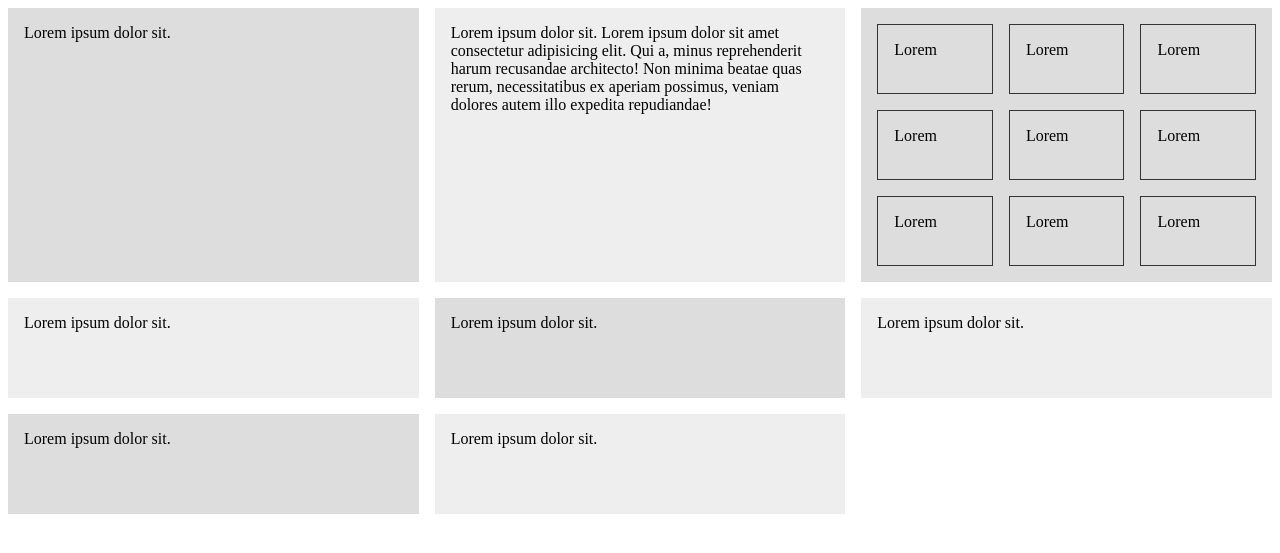
After one commit to stradivarus/project1, a Flask app: template templates/cssgrid.html in a window 1280 px wide. The commit adds this page. Shown: the top 553 px of the page. Run offline with Flask 2, Linux system fonts and the light colour scheme; the template is opened without the code that fills it, so the values that code supplies are empty.

```diff
--- a/application.py
+++ b/application.py
@@ -212,3 +212,8 @@ def api(isbn):
             "review_count": res["books"][0]["work_ratings_count"],
             "average_score": float(res["books"][0]["average_rating"])
     })
+
+
+@app.errorhandler(404)
+def handle_error(e):
+    return render_template("error.html"), 404
--- a/static/styles.css
+++ b/static/styles.css
@@ -65,3 +65,8 @@ main .form-control
 {
     cursor: pointer
 }
+
+.error {
+    margin: -4em auto 0;
+    max-width: 80%;
+}
--- a/templates/book.html
+++ b/templates/book.html
@@ -50,7 +50,7 @@
                 <form action="{{ url_for('book', book_id=book.id) }}" method="post">
                     <div class="form-group">
                         <label for="rtitle">Title</label>
-                        <input type="text" class="form-control" id="rtitle" name="title" placeholder="Enter title">
+                        <input type="text" class="form-control" id="rtitle" name="title" placeholder="Enter title" required>
                     </div>
                     <div class="form-group">
                         <label for="slider">Rating</label>
@@ -61,7 +61,7 @@
                     </div>
                     <div class="form-group">
                         <label for="rtext">Review</label>
-                        <textarea class="form-control" id="rtext" name="text" rows="6"></textarea>
+                        <textarea class="form-control" id="rtext" name="text" rows="6" required></textarea>
                     </div>
                     <button type="submit" class="btn btn-primary px-3">Submit</button>
                 </form>
--- /dev/null
+++ b/templates/cssgrid.html
@@ -0,0 +1,83 @@
+<!DOCTYPE html>
+<html lang="en">
+
+<head>
+    <title>CSS Grid</title>
+
+    <style>
+        .wrapper{
+            display:grid;
+            /* grid-template-columns: 1fr 2fr 1fr; */
+            /* grid-template-columns: repeat(4, 1fr 2fr); */
+            grid-template-columns: repeat(3, 1fr);
+            gap: 1em;
+            /* grid-auto-rows: 100px; */
+            grid-auto-rows: minmax(100px, auto);
+            /* justify-items: start/end/center/stretch */
+            /* align-items: as_above */
+            /* or align-self / justify-self on individual boxes */
+            /* also look: grid-column, grid-row and grid-area */
+        }
+
+        .nested{
+            display: grid;
+            grid-template-columns: repeat(3, 1fr);
+            grid-auto-rows: 70px;
+            gap: 1em;
+        }
+
+        .wrapper > div{
+            background: #eee;
+            padding: 1em;
+        }
+
+        .wrapper > div:nth-child(odd){
+            background: #ddd;
+        }
+
+        .nested > div{
+            border:#333 1px solid;
+            padding: 1em;
+        }
+    </style>
+</head>
+
+<body>
+    <div class="wrapper">
+        <div>
+            Lorem ipsum dolor sit.
+        </div>
+        <div>
+            Lorem ipsum dolor sit. Lorem ipsum dolor sit amet consectetur adipisicing elit. Qui a, minus reprehenderit harum recusandae architecto! Non minima beatae quas rerum, necessitatibus ex aperiam possimus, veniam dolores autem illo expedita repudiandae!
+        </div>
+        <div class="nested">
+            <div>Lorem</div>
+            <div>Lorem</div>
+            <div>Lorem</div>
+            <div>Lorem</div>
+            <div>Lorem</div>
+            <div>Lorem</div>
+            <div>Lorem</div>
+            <div>Lorem</div>
+            <div>Lorem</div>
+        </div>
+        <div>
+            Lorem ipsum dolor sit.
+        </div>
+        <div>
+            Lorem ipsum dolor sit.
+        </div>
+        <div>
+            Lorem ipsum dolor sit.
+        </div>
+        <div>
+            Lorem ipsum dolor sit.
+        </div>
+        <div>
+            Lorem ipsum dolor sit.
+        </div>
+    </div>
+
+</body>
+
+</html>
--- a/templates/layout.html
+++ b/templates/layout.html
@@ -47,5 +47,6 @@
         <main class="container p-5 text-center">
             {% block main %}{% endblock %}
         </main>
+
     </body>
 </htm>
--- /dev/null
+++ b/wsgi.py
@@ -0,0 +1 @@
+app = "application.py"
```
Also changed, not shown: templates/error.html (+15 -2 lines), 4 other files.
